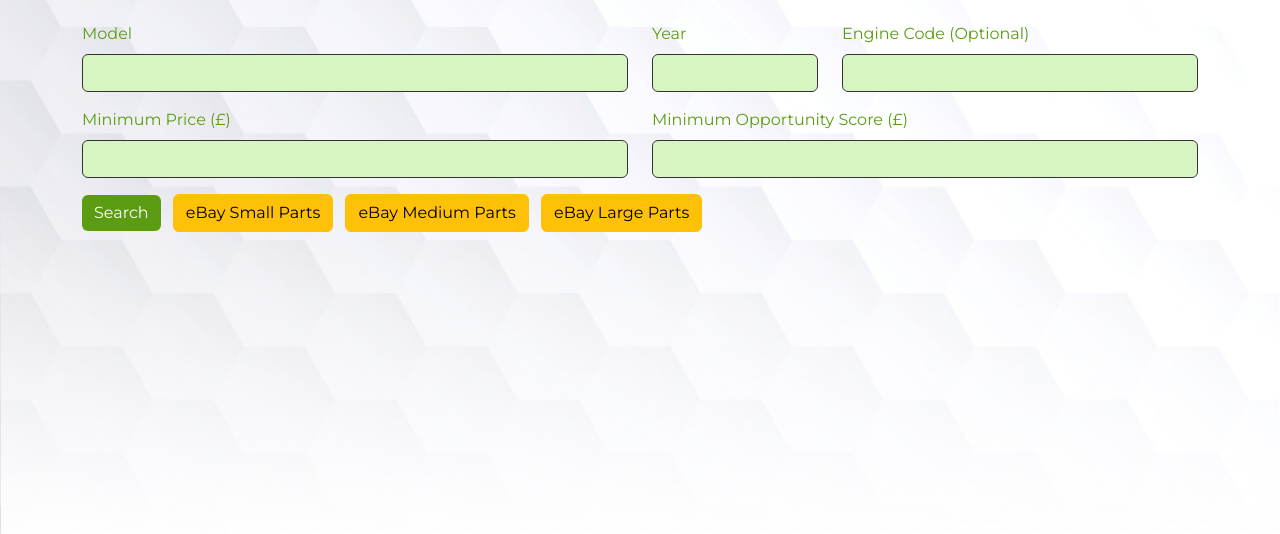
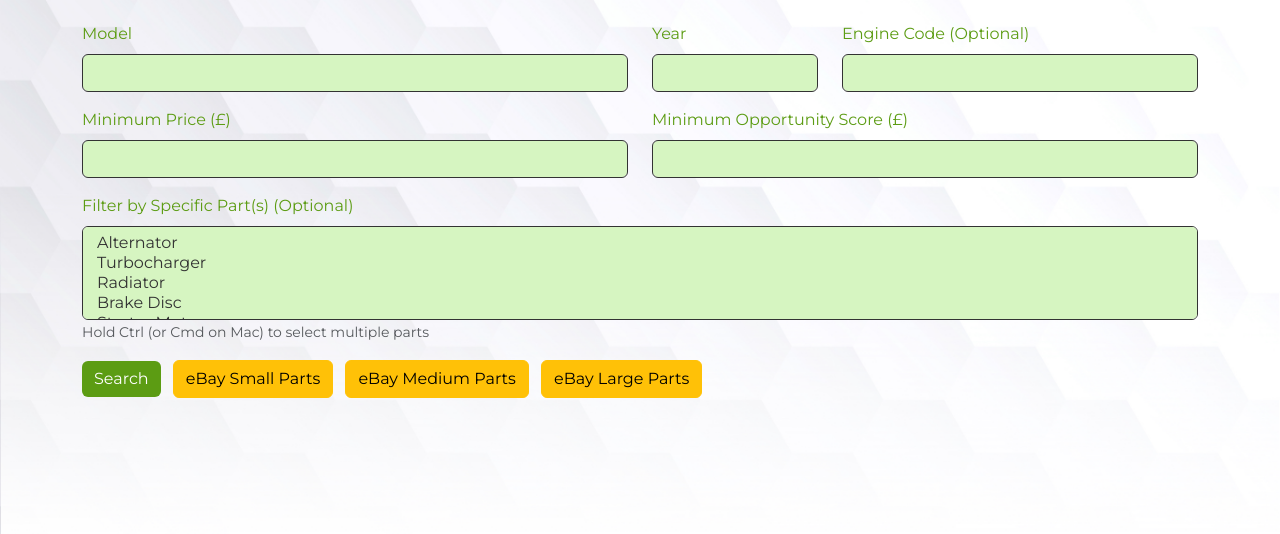
Before and after one commit to Silverlake-nacho/test-part-sales-opportunity, a Python web app: template templates/index.html in a window 1280 px wide. Shown: the part 266-800 px from the top of the page. Run offline with Jinja, Linux system fonts and the light colour scheme; the template is opened without the code that fills it, so the values that code supplies are empty; some libraries are stand-ins or nearby versions.

Commit message:
Update index.html

```diff
--- a/templates/index.html
+++ b/templates/index.html
@@ -103,6 +103,17 @@
             <label class="form-label">Minimum Opportunity Score (£)</label>
             <input type="number" name="min_opportunity" class="form-control" step="0.01">
           </div>
+<div class="col-md-12 mb-3">
+  <label class="form-label">Filter by Specific Part(s) (Optional)</label>
+  <select name="filter_parts" class="form-control" multiple>
+    {% set selected_parts = request.form.getlist('filter_parts') %}
+    {% for part in ['Alternator', 'Turbocharger', 'Radiator', 'Brake Disc', 'Starter Motor', 'Fuel Pump', 'Catalytic Converter', 'Coil Pack'] %}
+      <option value="{{ part }}" {% if part in selected_parts %}selected{% endif %}>{{ part }}</option>
+    {% endfor %}
+  </select>
+  <small class="text-muted">Hold Ctrl (or Cmd on Mac) to select multiple parts</small>
+</div>
+
         </div>
         <button type="submit" class="btn btn-primary">Search</button>
         {% if parts %}
```
